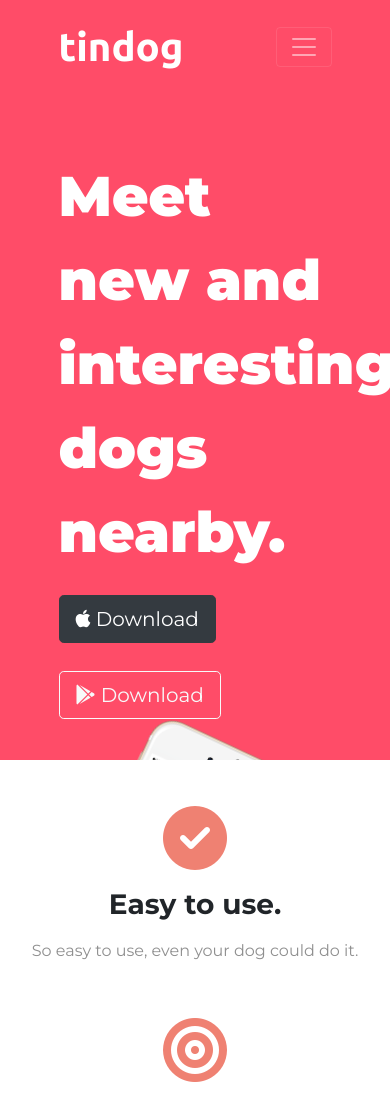
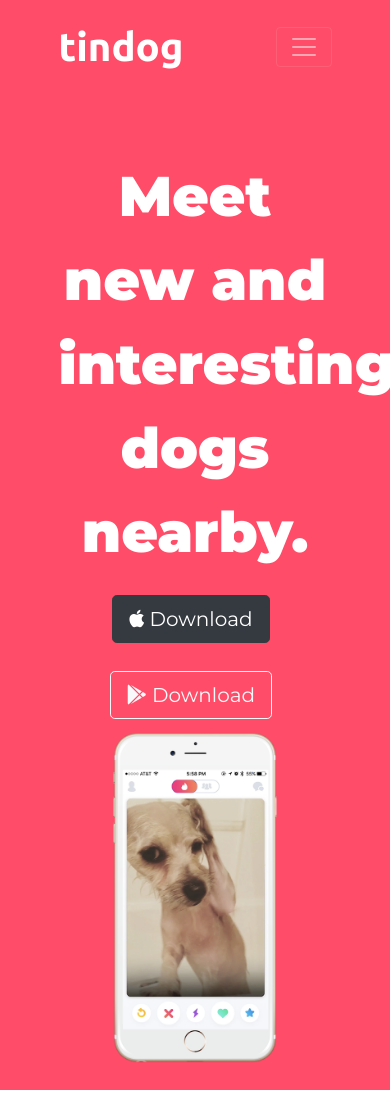
Before and after one commit to vladodinho/TinDog, a plain HTML site: page index.html in a window 390 px wide. Shown: the top 1097 px of the page. Drawn offline with nearby package versions, Linux system fonts and the light colour scheme.

Commit message:
Added media query for the title section.

```diff
--- a/css/styles.css
+++ b/css/styles.css
@@ -49,6 +49,17 @@
   transform: rotate(25deg);
   position: absolute;
   right: 30%;
+}
+
+@media (max-width: 991px) {
+  #title {
+    text-align: center;
+  }
+
+  .title__image {
+    position: static;
+    transform: rotate(0);
+  }
 }
 
 
```
